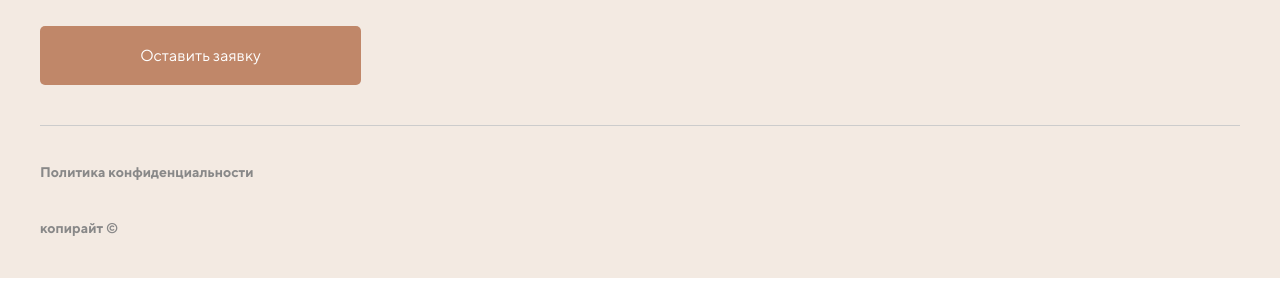
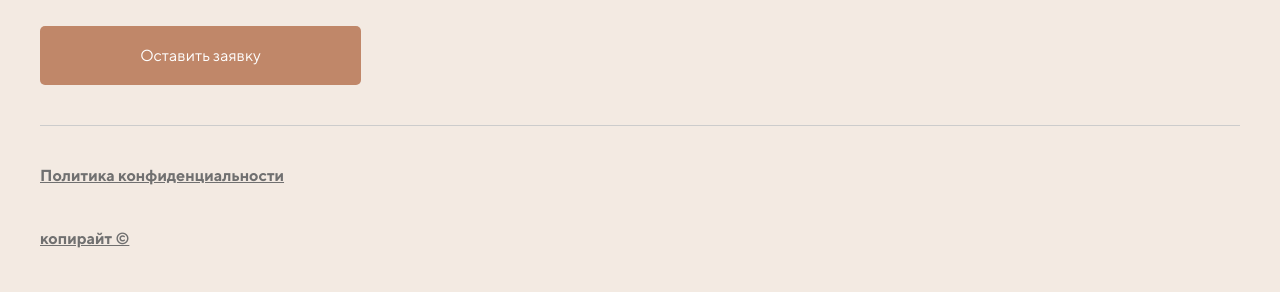
Before and after one commit to pcholka7/Progect, a website built with Vite: page index.html in a window 1280 px wide. Shown: the part 7167-7459 px from the top of the page. Built offline with nearby package versions, Linux system fonts and the light colour scheme.

Commit message:
доработка секций 07.11

```diff
--- a/src/styles/blocks/layout/page-footer.scss
+++ b/src/styles/blocks/layout/page-footer.scss
@@ -138,8 +138,10 @@
 
 .footer__privacy,
 .footer__copyright {
-  font-size: 12px;
-  color: #888;
+    font-size: 16px;
+    color: #707070;
+    font-weight: 400;
+    text-decoration: underline;
 }
 
 /* ====== TABLET ≤1439px ====== */
@@ -215,7 +217,7 @@
 
   .footer__privacy,
   .footer__copyright {
-    font-size: 14px;
+    font-size: 16px;
   }
 }
 
```
